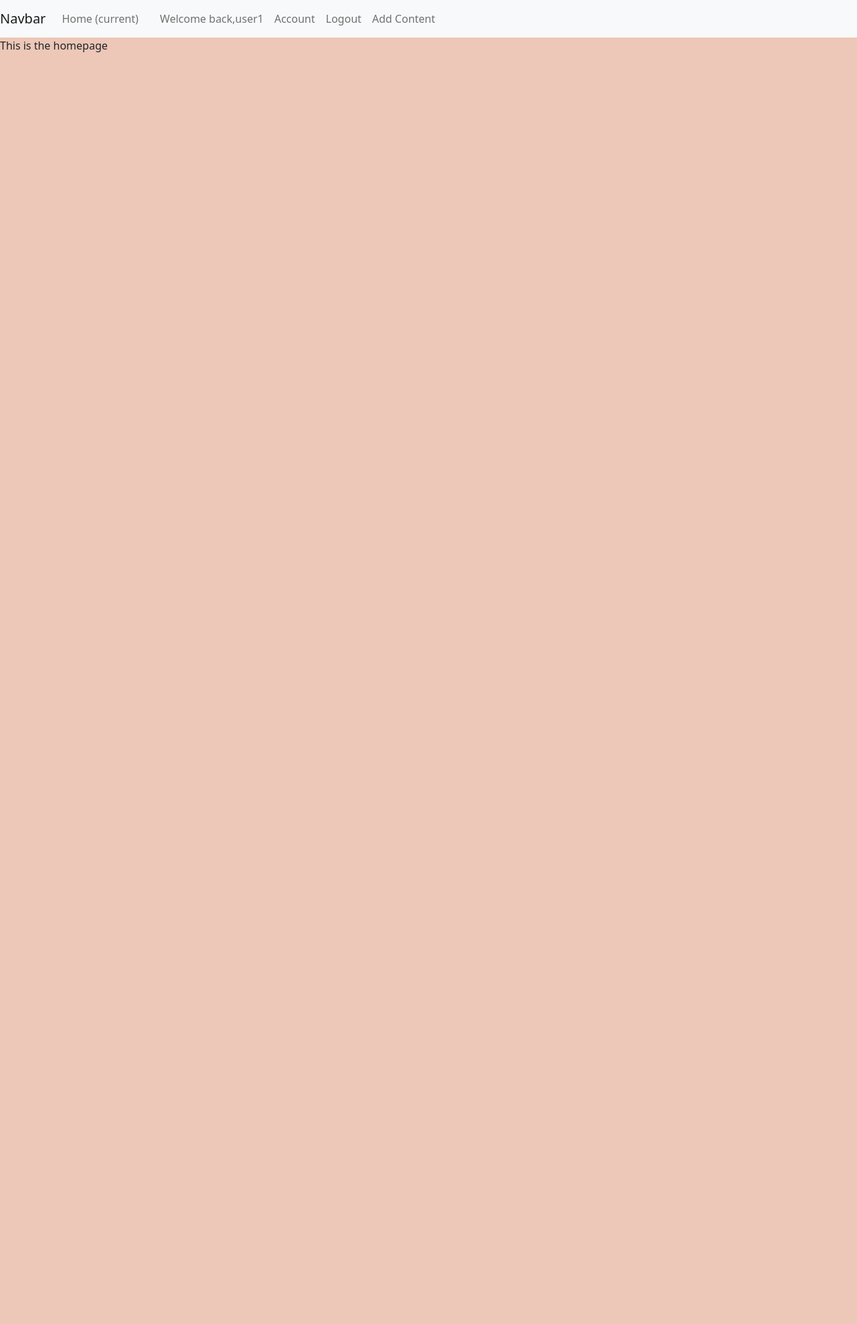
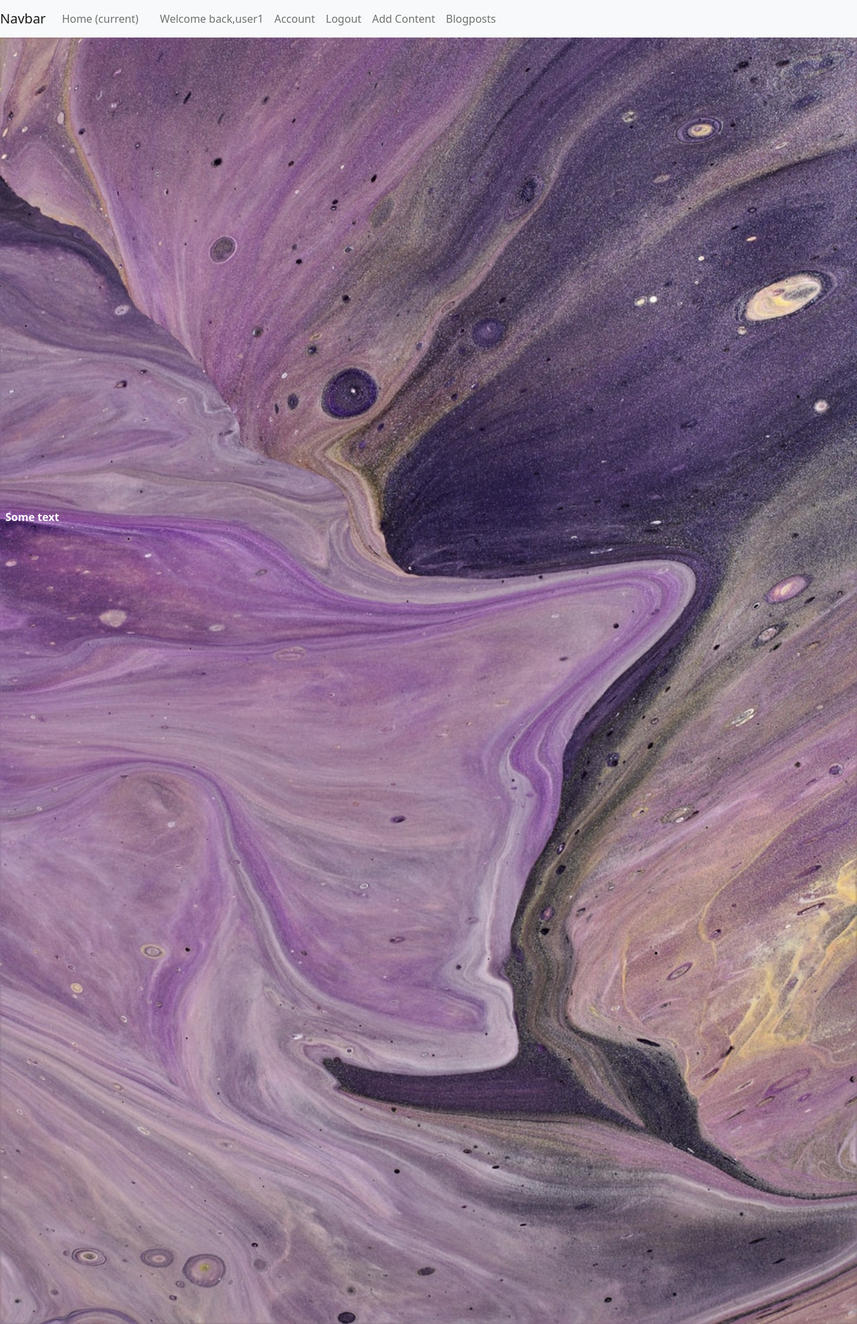
Before and after one commit to phase5lhcm/flask-blog, a Flask app: page / in a window 1280 px wide. Shown: the whole page at 67% size. Before the commit the page ends 78 px from the top, so only its background shows below. Run offline with Flask 2, Linux system fonts and the light colour scheme; a user stored in the database is signed in; some libraries are stand-ins or nearby versions.

Commit message:
Edit blog bug check

```diff
--- a/blogposts/routes.py
+++ b/blogposts/routes.py
@@ -1,8 +1,6 @@
-from crypt import methods
 from blogposts import app
 from flask import render_template, flash, redirect, url_for, request
 from flask_login import login_user, current_user, logout_user
-from urllib import request
 from blogposts.models import Blog, User
 from blogposts import db
 from blogposts.forms import RegisterForm, LoginForm, BlogForm
@@ -61,7 +59,7 @@ def logout():
 @app.route('/add_blog', methods=['GET','POST'])
 def add_blog():
     form = BlogForm()
-    print(f"Blog form: {form.__dict__}")
+    # print(f"Blog form: {form.__dict__}")
     if form.validate_on_submit():
         blog_post = Blog(title=form.title.data,
                             description = form.description.data,
@@ -80,4 +78,50 @@ def add_blog():
     if form.errors != {}:
         for err_msg in form.errors.values():
             flash(f'Error posting blog: {err_msg}', category='danger')
-    return render_template('blog_posts.html', form = form)
+    return render_template('add_blog_posts.html', form = form)
+
+#get all posts
+@app.route('/blogposts')
+def blogposts():
+    blogposts = Blog.query.order_by(Blog.date_posted)
+    return render_template('blogposts.html', blogposts=blogposts)
+
+#get single post
+@app.route('/blogposts/<int:id>')
+def blogpost(id):
+    blogpost = Blog.query.get_or_404(id)
+    return render_template('blogpost.html', blogpost=blogpost)
+
+@app.route('/edit-blogpost/<int:id>', methods=['GET', 'POST']) # page does not redirect to edit_blogpost.html
+def edit_blogpost(id):
+    form = BlogForm()
+    # form is accessible
+    print(f"form fields {form.__dict__}")
+    #blogpost can be found with both queries
+    # but I do not know if one query is more suitable over the other
+    blogpost = Blog.query.get_or_404(id)
+    # blogpost = Blog.query.filter_by(id = Blog.id).first()
+
+    #blogpost is accessible
+    print(f"blogposts: {blogpost}")
+
+    #Error thrown here.
+    # Form is NOT validating, can the conditional be changed to
+    # check for request method instead?
+    if form.validate_on_submit:
+        blogpost.title = form.title.data
+        blogpost.description = form.description.data
+        blogpost.content = form.content.data # error says that NULL constraint fails here
+        blogpost.slug = form.slug.data
+        db.session.add(blogpost)
+        db.session.commit() # error on line 117
+        flash("Update successful")
+        return redirect(url_for('blogpost', id=blogpost.id))
+    if form.errors != {}:
+        for err_msg in form.errors.values():
+            flash(f'Error updating blog: {err_msg}', category='danger')
+    form.title.data = blogpost.title
+    form.description.data = blogpost.description
+    form.content.data = blogpost.content
+    form.slug.data = blogpost.slug
+    return render_template('edit_blogpost.html', form=form)
--- /dev/null
+++ b/blogposts/static/styles/homepage_styles.css
@@ -0,0 +1,11 @@
+/* blogposts/static/assets/homepage_img.jpeg */
+#container-homepage {
+    color: white;
+}
+#text {
+    position: absolute;
+    bottom: 0;
+    left: 0.5em;
+    width: 400px;
+    font-weight: bold;
+}
--- a/blogposts/static/styles/registerStyles.css
+++ b/blogposts/static/styles/registerStyles.css
@@ -13,7 +13,7 @@ body {
     padding: 0;
     margin: 0;
     box-sizing: border-box;
-    background-color: var(--main-bg-color);
+    /* background-color: var(--main-bg-color); */
 }
 
 #header-register {
--- a/blogposts/templates/homepage.html
+++ b/blogposts/templates/homepage.html
@@ -1,8 +1,14 @@
 {% extends 'layout.html' %} {% block title%} Home Page {% endblock%} {% block
 content%}
 
-<div>
-    <p>This is the homepage</p>
+<div id="container-homepage">
+    <img
+        src="{{url_for('static', filename='assets/homepage_img.jpeg')}}"
+        alt="background-image"
+        ,
+        width="100%"
+    />
+    <p id="text">Some text</p>
 </div>
 
 {%endblock%}
--- a/blogposts/templates/layout.html
+++ b/blogposts/templates/layout.html
@@ -15,6 +15,10 @@
         <link
             rel="stylesheet"
             href="{{ url_for('static', filename='styles/registerStyles.css') }}"
+        />
+        <link
+            rel="stylesheet"
+            href="{{ url_for('static', filename='styles/homepage_styles.css') }}"
         />
         <title>{% block title%}{%endblock%}</title>
     </head>
@@ -72,6 +76,11 @@
                             >Add Content</a
                         >
                     </li>
+                    <li class="nav-item">
+                        <a class="nav-link" href="{{url_for('blogposts')}}"
+                            >Blogposts</a
+                        >
+                    </li>
                 </ul>
                 <ul class="navbar-nav mr-auto">
                     {% else %}
```
Also changed, not shown: blogposts/models.py (+1 -10 lines), blogposts/templates/blogpost.html (added, +14 -0 lines), blogposts/templates/blogposts.html (added, +18 -0 lines), blogposts/templates/edit_blogpost.html (added, +23 -0 lines), blogposts/blogposts.db, blogposts/static/assets/homepage_img.jpeg (added), blogposts/static/assets/login_page_img.jpeg (added), blogposts/templates/add_blog_posts.html (renamed from blogposts/templates/blog_posts.html).
